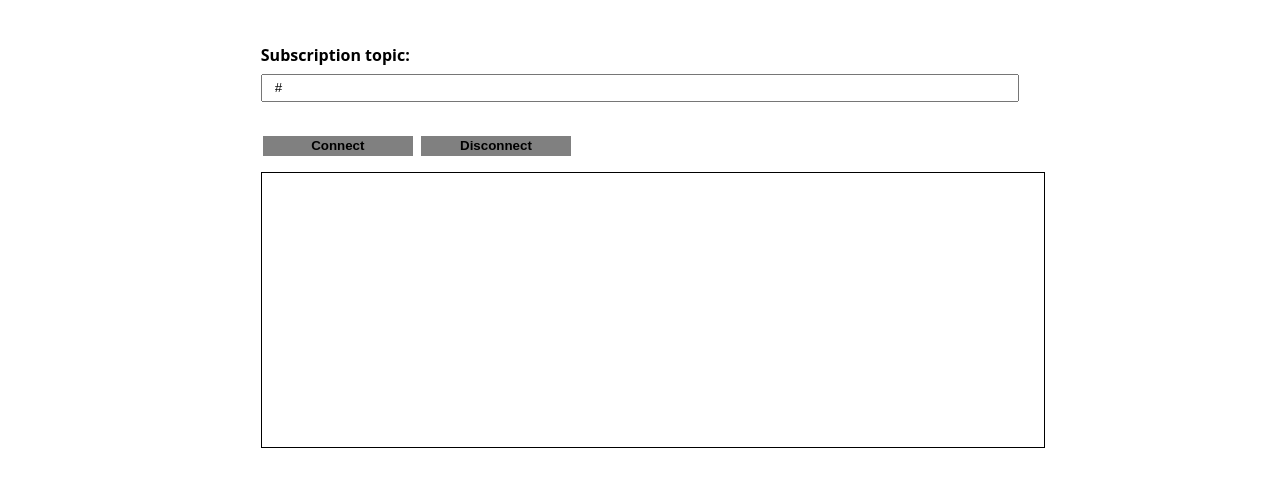
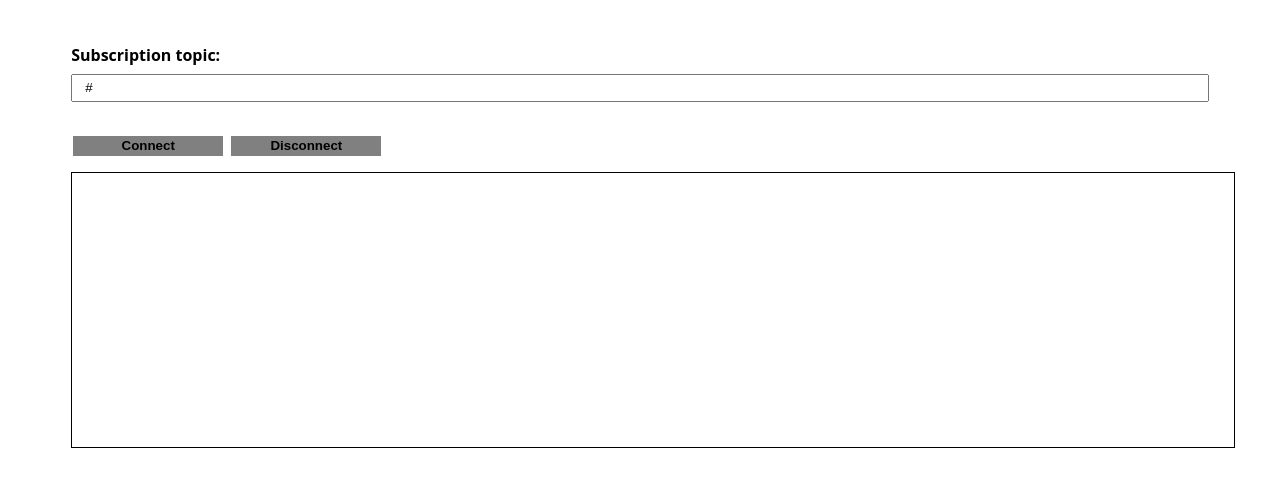
Before and after one commit to kc1awv/mqtt_test, a plain HTML site: page index.html in a window 1280 px wide. Shown: the part 86-572 px from the top of the page. Drawn offline with Linux system fonts and the light colour scheme.

Commit message:
i wish i was a little bit taller (and wider)

```diff
--- a/style.css
+++ b/style.css
@@ -4,7 +4,7 @@ body {
 .wrapper {
     margin-left: auto;
     margin-right: auto;
-    width: 60%;
+    width: 90%;
     padding-right: 10px;
     padding-left: 10px;
 }
@@ -61,7 +61,7 @@ input[type=button]:hover {
     width:100%;
     display: inline-block;
     border:1px solid black;
-    max-height: 250px;
+    max-height: 500px;
     min-height: 250px;
     overflow: scroll;
 }
```
